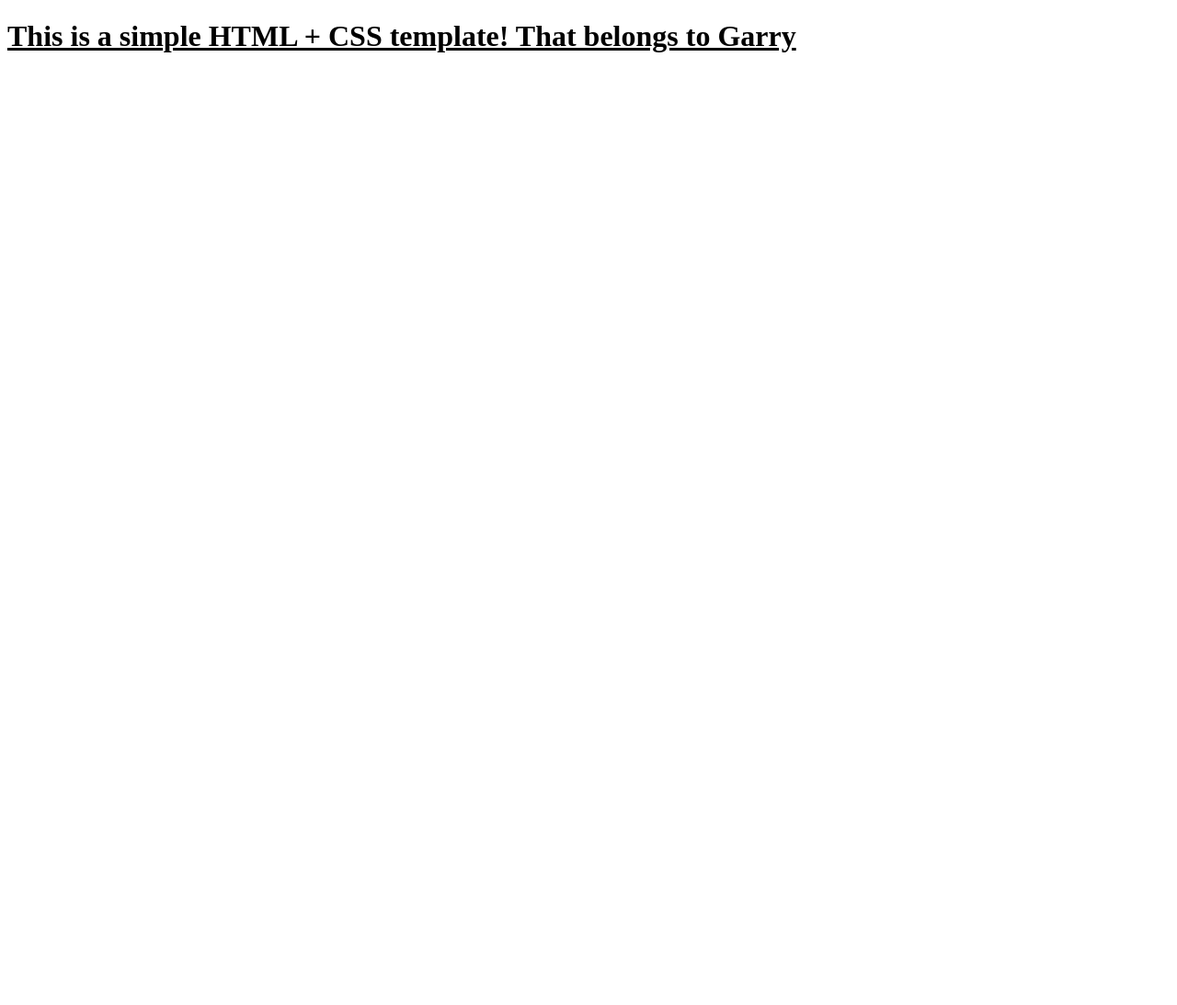
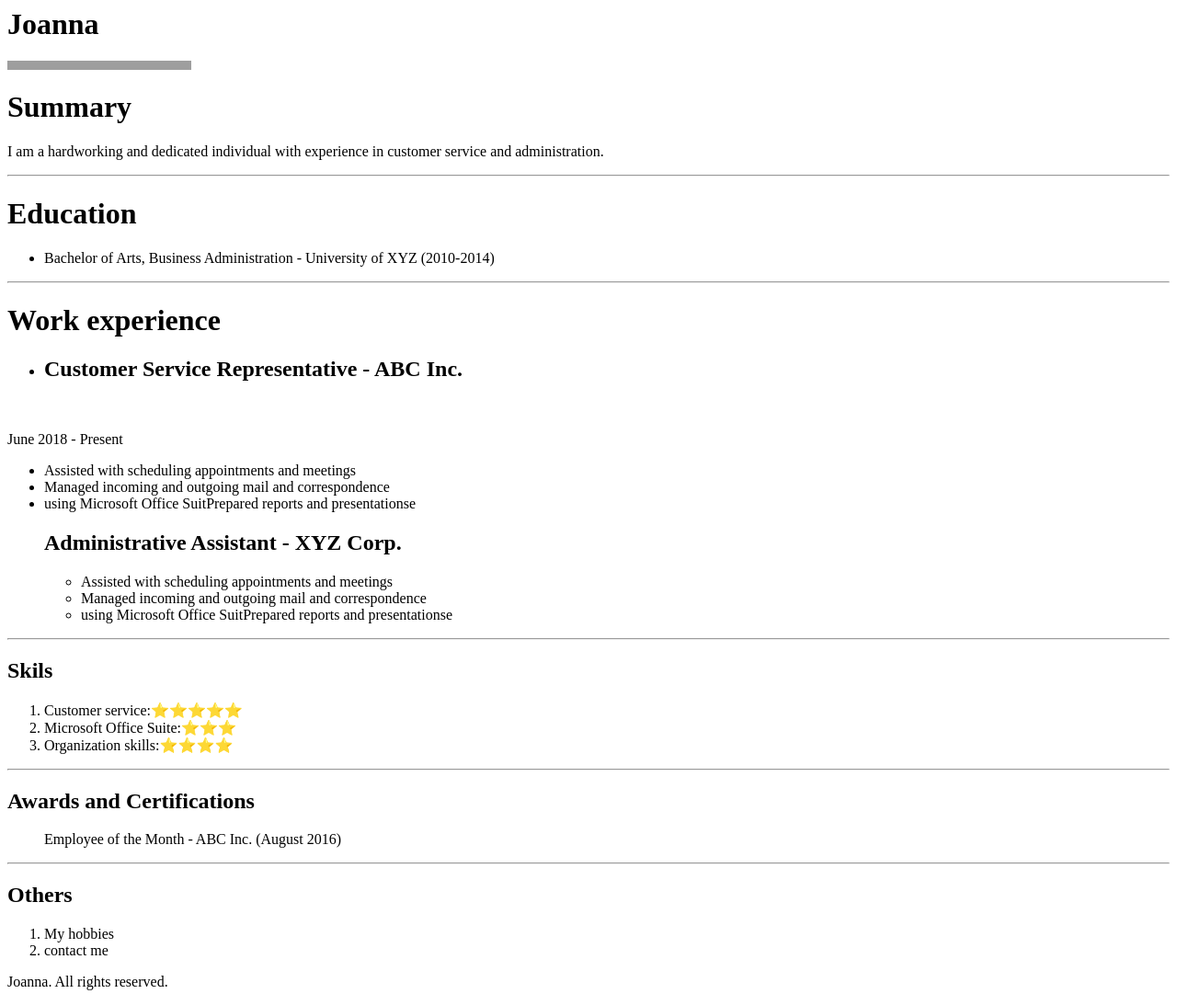
Before and after one commit to Garry15111/portfolio, a website: page index.html in a window 1280 px wide. Shown: the whole page at 92% size. Before the commit the page ends 800 px from the top, so only its background shows below. Drawn offline with Linux system fonts and the light colour scheme; grey boxes are pictures that could not be loaded.

Commit message:
update on htmk

```diff
--- a/index.html
+++ b/index.html
@@ -1,13 +1,58 @@
-<!DOCTYPE html>
-<html lang="en">
-  <head>
-    <meta charset="UTF-8" />
-    <meta name="viewport" content="width=device-width, initial-scale=1.0" />
-    <meta http-equiv="X-UA-Compatible" content="ie=edge" />
-    <title>HTML + CSS</title>
-    <link rel="stylesheet" href="styles.css" />
-  </head>
-  <body>
-    <h1>This is a simple HTML + CSS template! That belongs to Garry</h1>
-  </body>
-</html>
+<h1>Joanna</h1>
+<img
+  src="https://images.pexels.com/photos/415829/pexels-photo-415829.jpeg?auto=compress&cs=tinysrgb&w=1260&h=750&dpr=2"
+  alt="image of me"
+  height="10"
+  width="200"
+/>
+<h1>Summary</h1>
+<p>
+  I am a hardworking and dedicated individual with experience in customer
+  service and administration.
+</p>
+<hr />
+<h1>Education</h1>
+<ul>
+  <li>
+    Bachelor of Arts, Business Administration - University of XYZ (2010-2014)
+  </li>
+</ul>
+<hr />
+<h1>Work experience</h1>
+<ul>
+  <li><h2>Customer Service Representative - ABC Inc.</h2></li>
+</ul>
+<br />
+<p>June 2018 - Present</p>
+<ul>
+  <li>Assisted with scheduling appointments and meetings</li>
+  <li>Managed incoming and outgoing mail and correspondence</li>
+  <li>using Microsoft Office SuitPrepared reports and presentationse</li>
+</ul>
+<ul>
+  <h2>Administrative Assistant - XYZ Corp.</h2>
+  <ul>
+    <li>Assisted with scheduling appointments and meetings</li>
+    <li>Managed incoming and outgoing mail and correspondence</li>
+    <li>using Microsoft Office SuitPrepared reports and presentationse</li>
+  </ul>
+</ul>
+<hr>
+<h2>Skils</h2>
+<ol>
+  <li>Customer service:⭐⭐⭐⭐⭐</li>
+  <li>Microsoft Office Suite:⭐⭐⭐</li>
+  <li>Organization skills:⭐⭐⭐⭐</li>
+</ol>
+<hr>
+<h2>Awards and Certifications</h2>
+<ol>
+  </li>Employee of the Month - ABC Inc. (August 2016)</li>
+</ol>
+<hr>
+<h2>Others</h2>
+<ol>
+  <li>My hobbies</li>
+  <li>contact me</li>
+</ol>
+<p>Joanna. All rights reserved.</p>
```
Also changed, not shown: .codesandbox/tasks.json, README.md (deleted), pngtree-man-in-shirt-smiles-and-gives-thumbs-up-to-show-approval-png-image_13146336.png (added).
